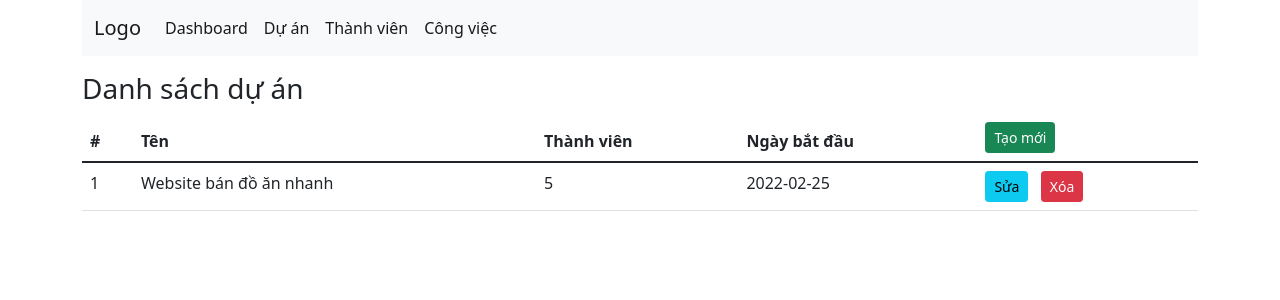
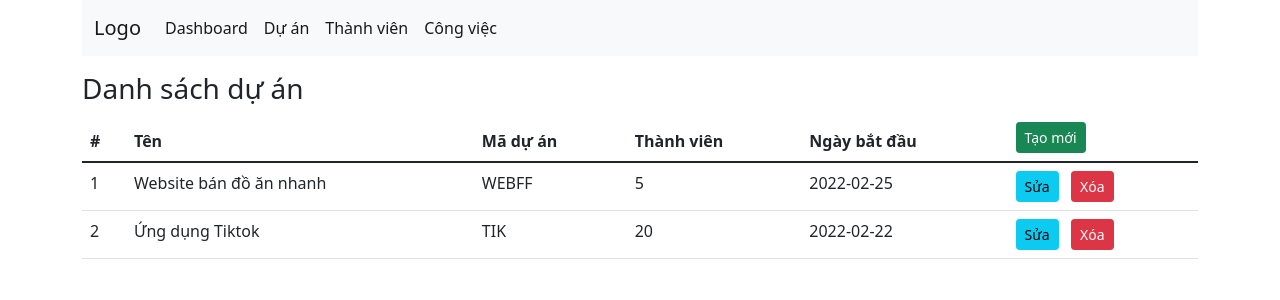
Before and after one commit to thienth32/WE16202-angular, an Angular app: page /du-an in a window 1280 px wide. Shown: the top 300 px of the page. Built offline with nearby package versions, Linux system fonts and the light colour scheme; data requests are answered from the project's data file.

Commit message:
cập nhật mã dự án

```diff
--- a/database/db.json
+++ b/database/db.json
@@ -10,9 +10,17 @@
   "projects": [
     {
       "name": "Website bán đồ ăn nhanh",
+      "code": "WEBFF",
       "date_start": "2022-02-25",
       "team_size": 5,
       "id": 1
+    },
+    {
+      "name": "Ứng dụng Tiktok",
+      "code": "TIK",
+      "date_start": "2022-02-22",
+      "team_size": 20,
+      "id": 2
     }
   ]
 }
--- a/src/app/screens/project-add/project-add.component.html
+++ b/src/app/screens/project-add/project-add.component.html
@@ -6,6 +6,11 @@
                 <label for="">Tên dự án</label>
                 <input type="text" class="form-control" formControlName="name">
                 <span class="text-danger" *ngIf="projectForm.get('name')?.invalid && (projectForm.get('name')?.dirty || projectForm.get('name')?.touched)">Tên dự án không hợp lệ</span>
+            </div>
+            <div class="form-group mt-3">
+                <label for="">Mã dự án</label>
+                <input type="text" class="form-control" formControlName="code">
+                <span class="text-danger" *ngIf="projectForm.get('code')?.invalid && (projectForm.get('code')?.dirty || projectForm.get('code')?.touched)">Mã dự án không hợp lệ</span>
             </div>
             <div class="form-group mt-3">
                 <label for="">Ngày bắt đầu</label>
--- a/src/app/screens/project-add/project-add.component.ts
+++ b/src/app/screens/project-add/project-add.component.ts
@@ -11,6 +11,7 @@ import { ProjectService } from 'src/app/services/project.service';
 export class ProjectAddComponent implements OnInit {
   projectForm = new FormGroup({
     name: new FormControl(null, Validators.required),
+    code: new FormControl(null, Validators.required),
     date_start: new FormControl(),
     team_size: new FormControl(null, [
       Validators.required,
--- a/src/app/screens/project-list/project-list.component.html
+++ b/src/app/screens/project-list/project-list.component.html
@@ -32,6 +32,7 @@
                     <tr>
                         <th>#</th>
                         <th>Tên</th>
+                        <th>Mã dự án</th>
                         <th>Thành viên</th>
                         <th>Ngày bắt đầu</th>
                         <th>
@@ -43,6 +44,7 @@
                     <tr *ngFor="let pr of projects">
                         <td scope="row">{{pr.id}}</td>
                         <td>{{pr.name}}</td>
+                        <td>{{pr.code}}</td>
                         <td>{{pr.team_size}}</td>
                         <td>{{pr.date_start}}</td>
                         <td>
```
